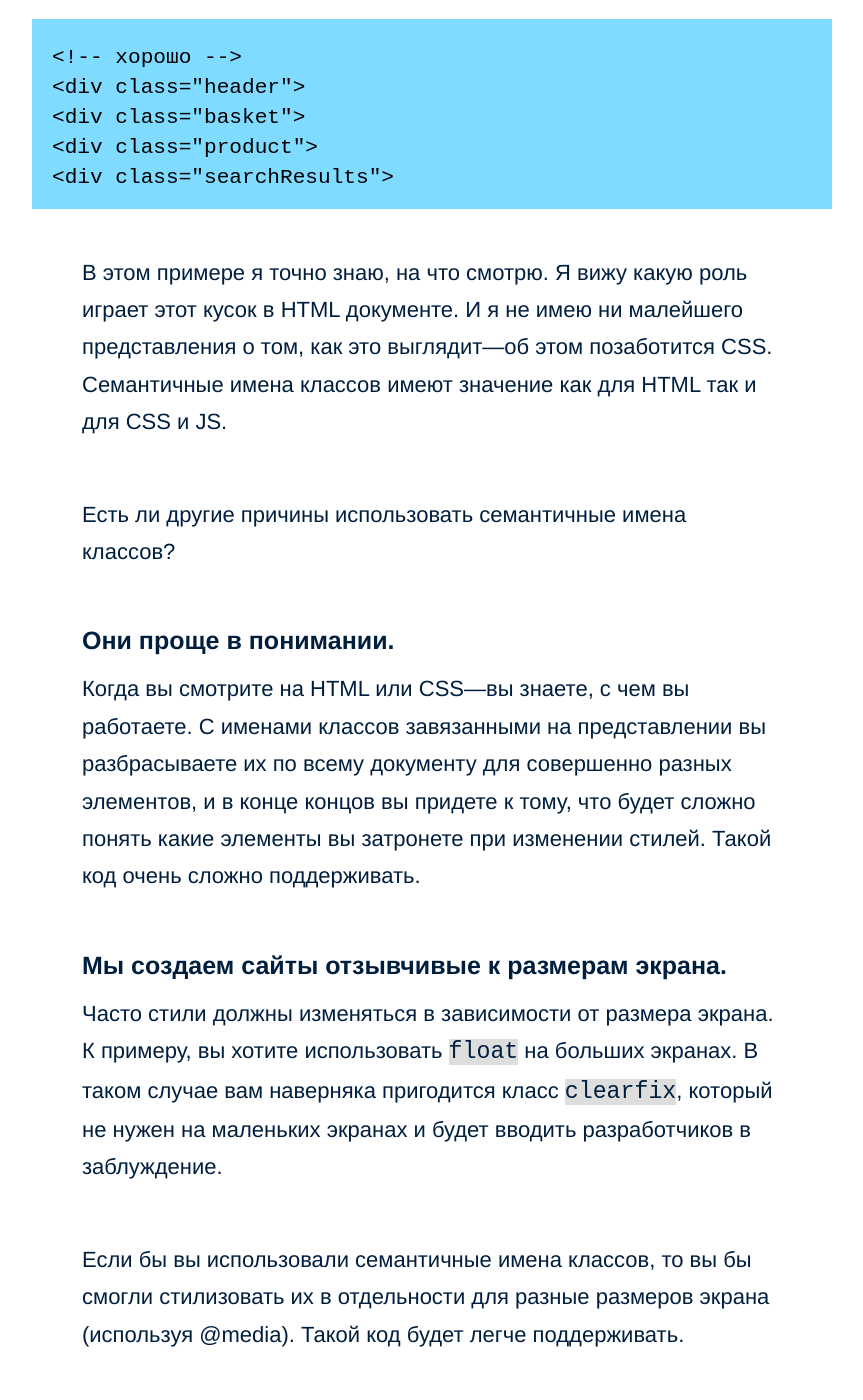
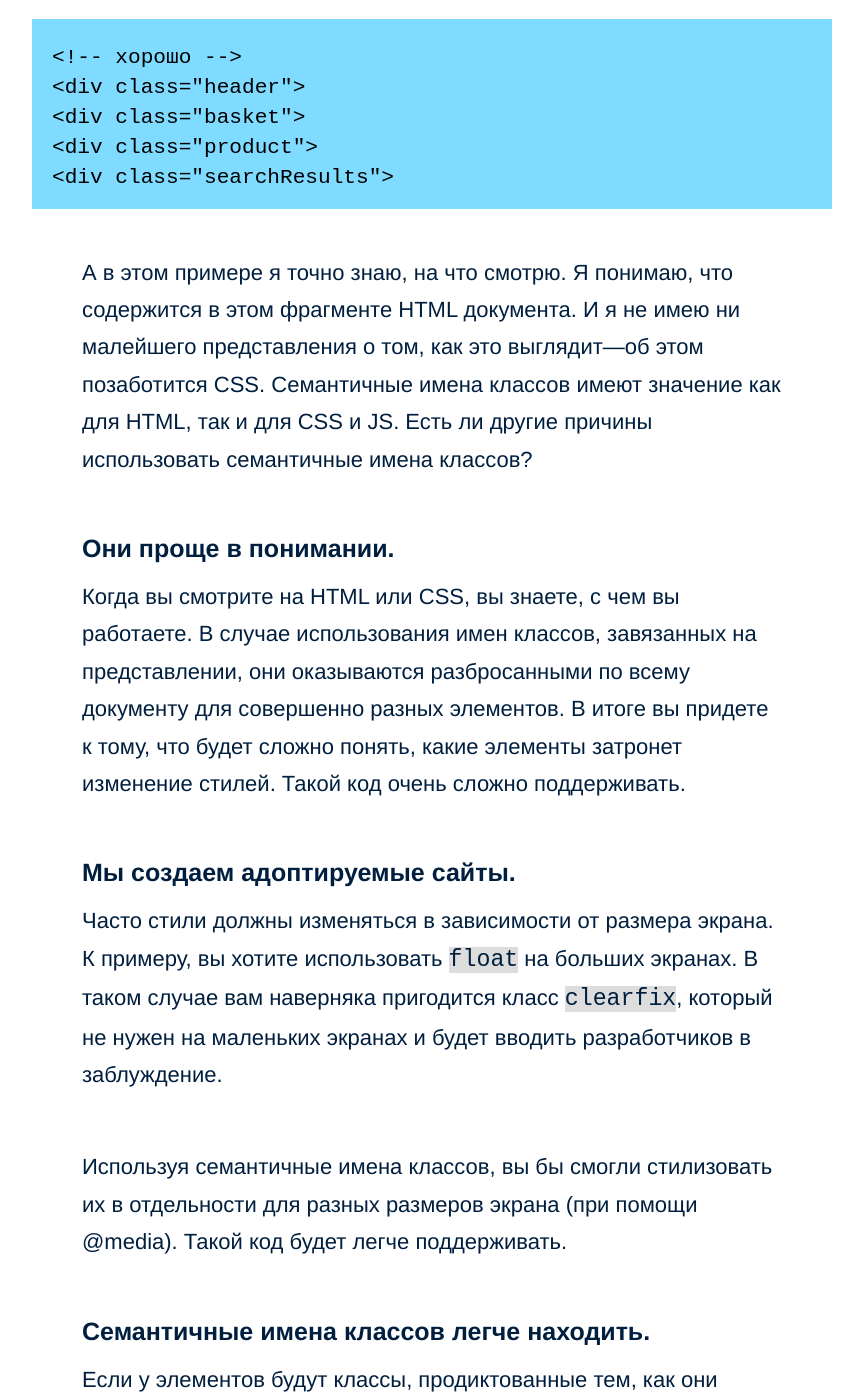
Before and after one commit to termosa/maintainablecss.ru, a Jekyll site: the page built from _chapters/02-semantics.md, in a window 1280 px wide and 1400 px high, scrolled down 1736 px. Shown: the whole window, without its empty margins (208-1071 px from the left). Built offline with Jekyll 4.4.1, drawn with Linux system fonts in a browser that asks for light colours; some of the changed text lies outside the part shown.

Commit message:
clarifying punctuation

```diff
--- a/_chapters/02-semantics.md
+++ b/_chapters/02-semantics.md
@@ -38,35 +38,35 @@ description: Называть что-то, основываясь на том ч
 	<div class="product">
 	<div class="searchResults">
 
-В этом примере я точно знаю, на что смотрю. Я вижу какую роль играет этот кусок в HTML документе. И я не имею ни малейшего представления о том, как это выглядит&mdash;об этом позаботится CSS. Семантичные имена классов имеют значение как для HTML так и для CSS и JS.
-
+А в этом примере я точно знаю, на что смотрю. Я понимаю, что содержится в этом фрагменте HTML документа. И я не имею ни малейшего представления о том, как это выглядит&mdash;об этом позаботится CSS. Семантичные имена классов имеют значение как для HTML, так и для CSS и JS.
 Есть ли другие причины использовать семантичные имена классов?
 
 ## Они проще в понимании.
 
-Когда вы смотрите на HTML или CSS&mdash;вы знаете, с чем вы работаете. С именами классов завязанными на представлении вы разбрасываете их по всему документу для совершенно разных элементов, и в конце концов вы придете к тому, что будет сложно понять какие элементы вы затронете при изменении стилей. Такой код очень сложно поддерживать.
+Когда вы смотрите на HTML или CSS, вы знаете, с чем вы работаете. В случае использования имен классов, завязанных на представлении, они оказываются разбросанными по всему документу для совершенно разных элементов. В итоге вы придете к тому, что будет сложно понять, какие элементы
+затронет изменение стилей. Такой код очень сложно поддерживать.
 
-## Мы создаем сайты отзывчивые к размерам экрана.
+## Мы создаем адоптируемые сайты.
 
 Часто стили должны изменяться в зависимости от размера экрана. К примеру, вы хотите использовать `float` на больших экранах. В таком случае вам наверняка пригодится класс `clearfix`, который не нужен на маленьких экранах и будет вводить разработчиков в заблуждение.
 
-Если бы вы использовали семантичные имена классов, то вы бы смогли стилизовать их в отдельности для разные размеров экрана (используя @media). Такой код будет легче поддерживать.
+Используя семантичные имена классов, вы бы смогли стилизовать их в отдельности для разных размеров экрана (при помощи @media). Такой код будет легче поддерживать.
 
 ## Семантичные имена классов легче находить.
 
-Если у элементов будут классы основанные на том, как они представлены на странице, вроде `.red`, `.clearfix`, `.pull-left`, тогда эти классы будут разбросаны по всему вашему коду и если вы захотите найти нужный вам HTML, имя класс вам мало поможет.
+Если у элементов будут классы, продиктованные тем, как они представлены на странице, вроде `.red`, `.clearfix`, `.pull-left`, тогда эти классы будут разбросаны по всему вашему коду. Если вы захотите найти нужный вам HTML, имя класса вам слабо поможет.
 
-В ином случае, если имена классов семантичны, вы сможете найти нужный HTML в один запрос. Также просто будет найти нужный CSS код: открыть в инспекторе элемент и посмотреть уникальное имя класса.
+В ином случае, если имена классов семантичны, вы сможете найти нужный HTML одним запросом. Так же просто будет найти нужный CSS код: открыть в инспекторе элемент и посмотреть уникальное имя класса.
 
 ## Вы не любите регрессию.
 
-Если у вас есть вспомогательные классы, которые описывают внешний вид, то при их редактировании вы затронете все элементы которые их используют. Зная CSS так, как вы его знаете, не считаете ли вы, что было бы удобнее работать с ним без подобного эффекта?
+Если у вас есть вспомогательные классы, которые описывают внешний вид, то при их редактировании вы затронете все элементы, которые их используют. Зная CSS так, как вы его знаете, не считаете ли вы, что было бы удобнее работать с ним без подобного эффекта?
 
 Семантичные имена классов уникальны, поэтому, когда вы изменяете стили для одного из них, вы *можете* быть уверены в том, как именно эти изменения повлияют на внешний вид, улучшая поддерживаемость кода.
 
 ## Вы не хотите бояться изменять код.
 
-Этот пункт на прямую связан с предыдущим пунктом о регрессии&mdash;когда код сложно изменять, вы можете создаеть целый ряд проблем при его изменении, или же вообще побояться его менять. В итоге вы создаете избыточный код усложняя поддержку проекта.
+Этот пункт напрямую связан с предыдущим пунктом о регрессии&mdash;когда код сложно изменять, вы можете создать целый ряд проблем при его изменении или же вообще побояться его менять. В итоге вы создаете избыточный код, усложняя поддержку проекта.
 
 ## Автоматическое функциональное тестирование становится проще.
 
```
Also changed, not shown: other parts of _chapters/02-semantics.md (+14 -14 lines), _chapters/04-ids.md (+4 -4 lines), _chapters/05-conventions.md (+2 -2 lines).
